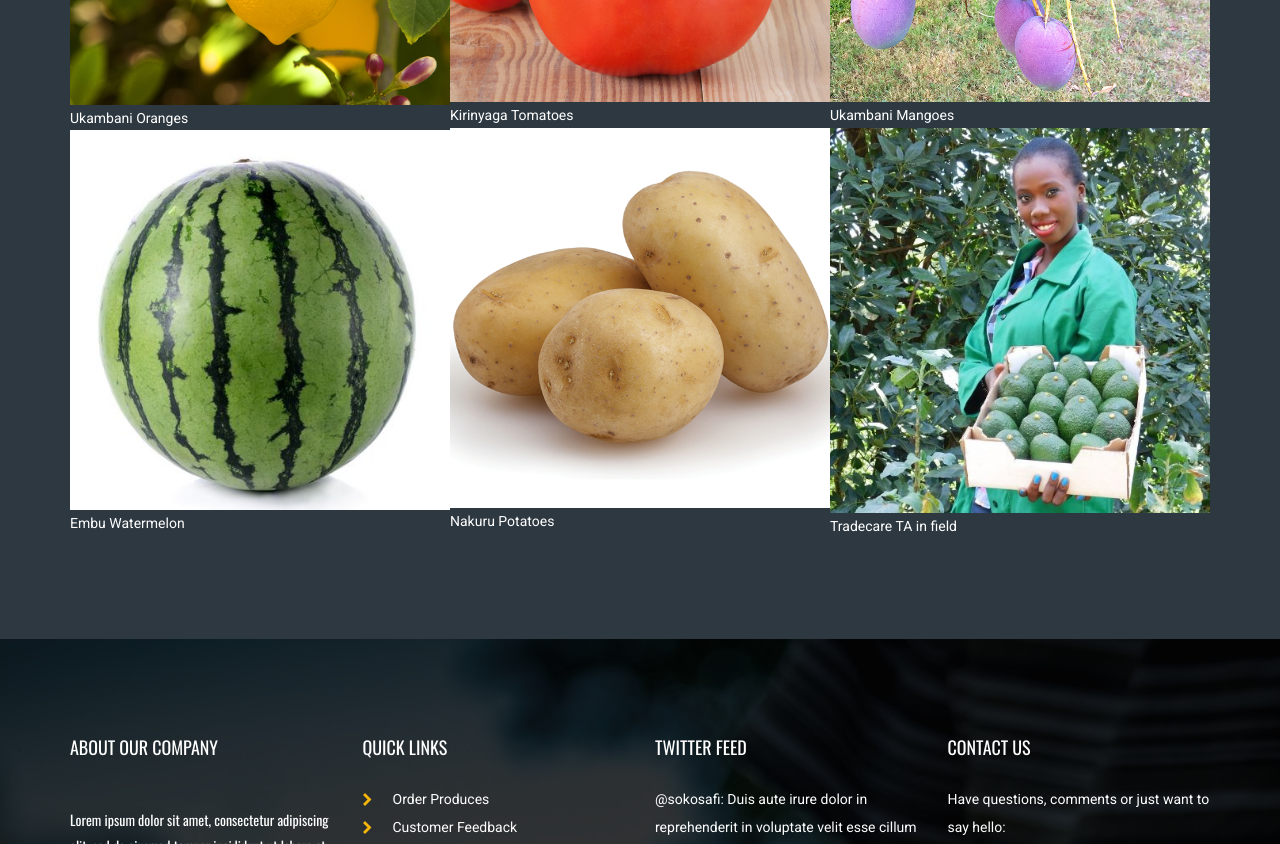
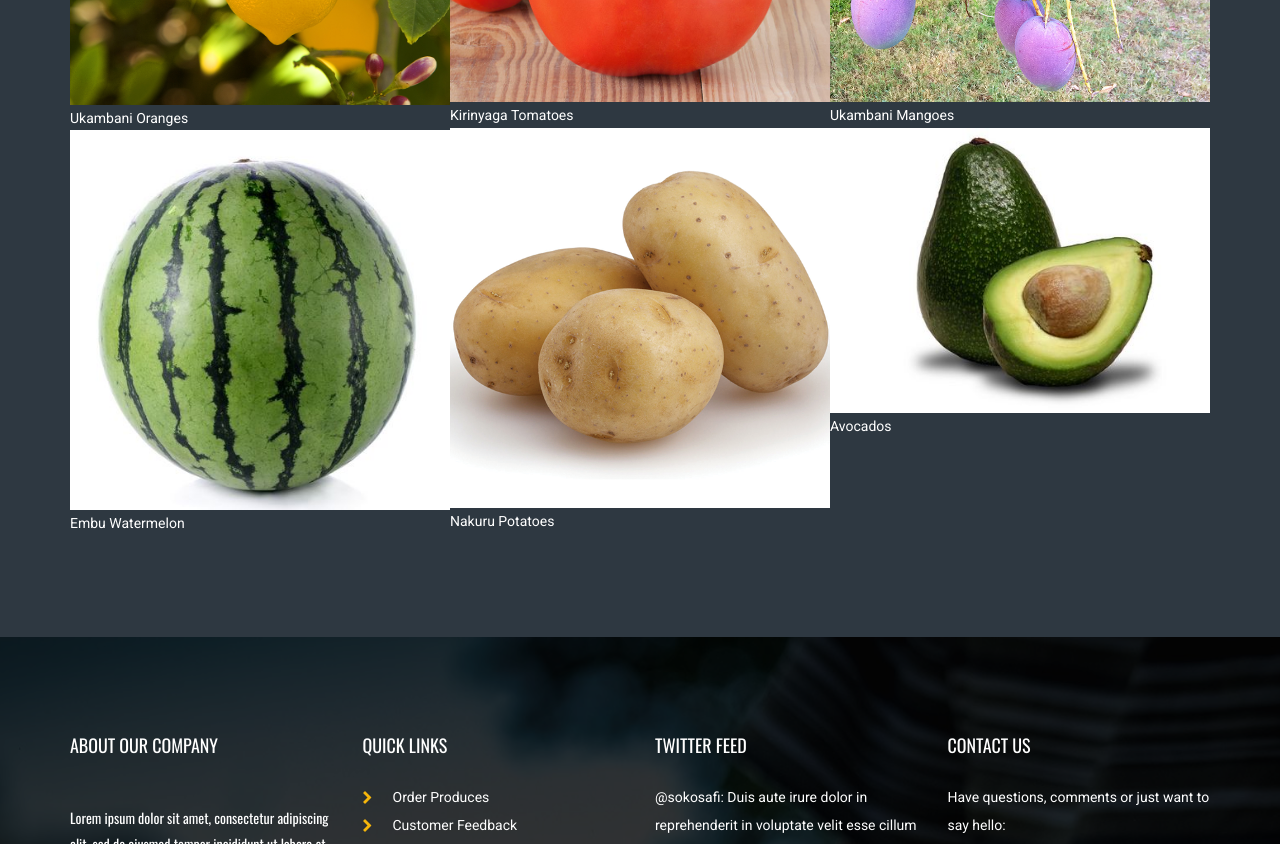
Before and after one commit to g-kelvin/Soko-Safi, a plain HTML site: page gallery.html in a window 1280 px wide. Shown: the part 1040-1884 px from the top of the page. Drawn offline with nearby package versions, Linux system fonts and the light colour scheme.

Commit message:
updating maps

```diff
--- a/gallery.html
+++ b/gallery.html
@@ -208,15 +208,15 @@
                     </div>
                     <div class="single_facilities col-xs-4 p0 painting adversting branding">
                        <div class="single_facilities_inner">
-                            <img src="images/gallery/four.jpg" alt="">
+                            <img src="images/gallery/four-one.jpg" alt="">
                             <div class="gallery_hover">
-                                <h4>Extensions</h4>
+                                <h4>Avocado</h4>
                                 <ul>
                                     <li><a href="#"><i class="fa fa-link" aria-hidden="true"></i></a></li>
                                     <li><a href="#"><i class="fa fa-search" aria-hidden="true"></i></a></li>
                                 </ul>
                             </div>
-                            <p style="color: white">Tradecare TA in field</p>
+                            <p style="color: white">Avocados</p>
                         </div>
                     </div>
                     <div class="single_facilities col-xs-4 p0 webdesign photography magazine adversting">
```
Also changed, not shown: contact.html (+1 -1 lines), images/gallery/ddd.jpg (added), images/gallery/four-one.jpg (added), images/gallery/four.jpg (deleted), images/gallery/sv-2.jpg (deleted), images/gallery/sv-3.jpg (deleted), images/gallery/sv-4.jpg (deleted), images/gallery/sv-5.jpg (deleted), images/gallery/sv-6.jpg (deleted).
